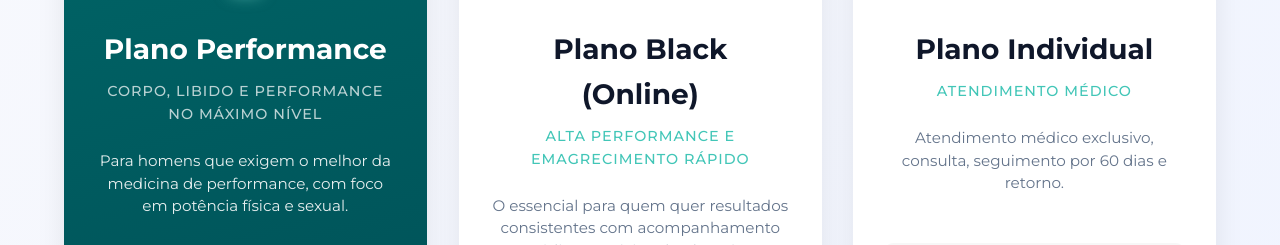
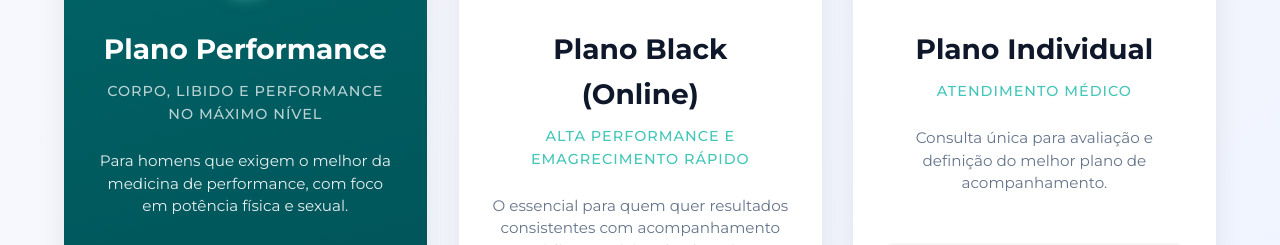
Before and after one commit to mapsegundo/joaodiniz, a website: page index.html in a window 1280 px wide. Shown: the part 4720-4965 px from the top of the page. Drawn offline with nearby package versions, Linux system fonts and the light colour scheme.

Commit message:
alteracao da descricao do plano individual

```diff
--- a/index.html
+++ b/index.html
@@ -718,8 +718,7 @@
               <div class="plano-subtitle">Atendimento Médico</div>
             </div>
             <p>
-              Atendimento médico exclusivo, consulta, seguimento por 60 dias e
-              retorno.
+              Consulta única para avaliação e definição do melhor plano de acompanhamento.
             </p>
             <div class="plano-preco">
               <span>Investimento</span>
```
